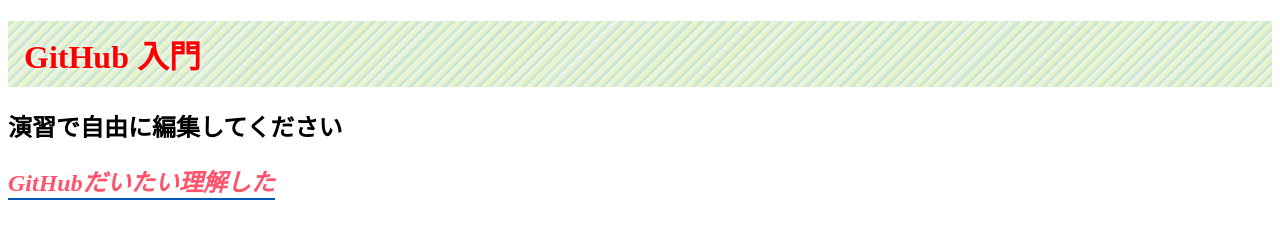
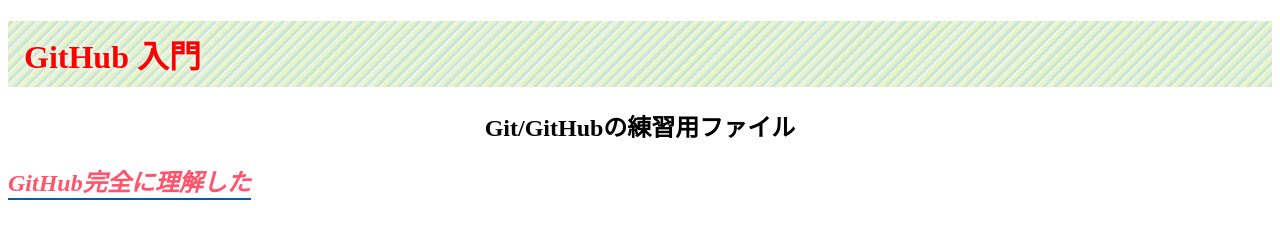
Before and after one commit to drsk519/github_ws, a plain HTML site: page index.html in a window 1280 px wide. Drawn offline with Linux system fonts and the light colour scheme.

Commit message:
Edited stylesheet / format index.html

```diff
--- a/index.html
+++ b/index.html
@@ -1,18 +1,21 @@
 <!DOCTYPE html>
 <html>
+
 <head>
   <title>GitHubワークショップ</title>
   <meta charset="UTF-8" />
   <link rel="stylesheet" type="text/css" href="src/styles.css">
+
 <body>
   <h1>GitHub 入門</h1>
-    <h2>演習で自由に編集してください</h2>
+  <h2 class="lead_center">Git/GitHubの練習用ファイル</h2>
 
   <!-- 変更箇所に困ったら下記のコメントアウトを外してください -->
   <!--<div id="target">ここをクリックするとアラート発生</div>-->
 
-    <div id="ok">GitHubだいたい理解した</div>
+  <div id="ok">GitHub完全に理解した</div>
 
   <script src="./src/index.js"></script>
 </body>
+
 </html>
--- a/src/styles.css
+++ b/src/styles.css
@@ -16,6 +16,10 @@
     animation     : strAnime 3s linear infinite;
 }
 
+.lead_center{
+    text-align    : center;
+}
+
 @keyframes strAnime {
     0% {
         color     : #ffffff;
```
Lines whose indentation alone changed are shown as unchanged.
